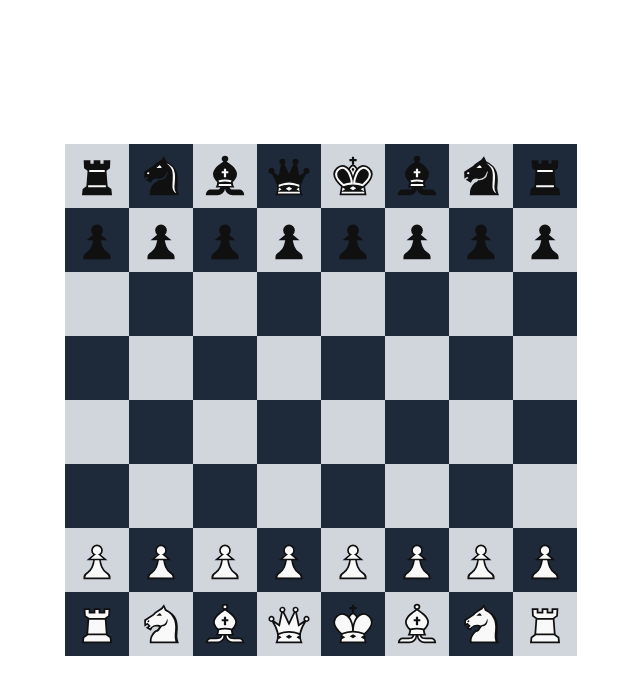
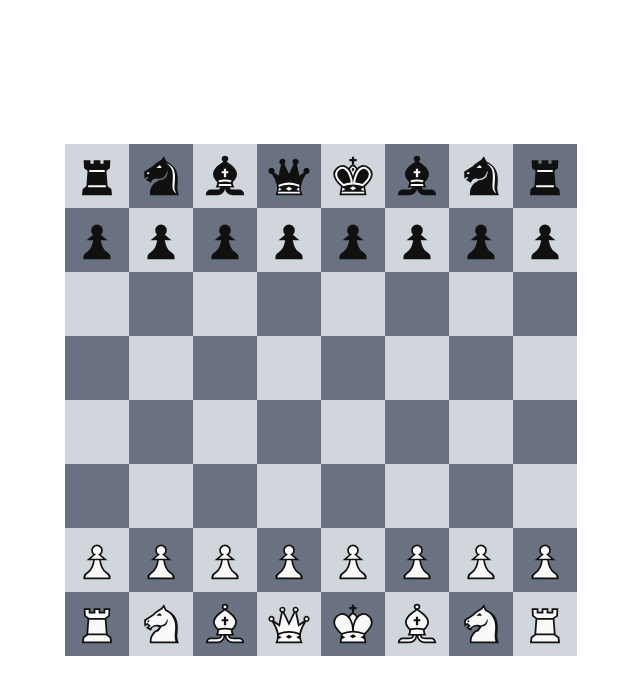
Before and after one commit to poyao0705/react-chess, a Preact app: page / in a window 1280 px wide. Shown: the top 694 px of the page, without its empty margins (319-959 px from the left). Built offline with nearby package versions, Linux system fonts and the light colour scheme.

Commit message:
feat: add valid move indicators

```diff
--- a/src/components/Board.tsx
+++ b/src/components/Board.tsx
@@ -2,7 +2,8 @@ import Tile from "./Tile";
 import { useChessGame } from "../hook/useChessGame";
 
 export default function Board() {
-  const { boardState, handleDragStart, handleDrop } = useChessGame();
+  const { boardState, validMoves, handleDragStart, handleDrop } =
+    useChessGame();
 
   return (
     <div class="grid grid-cols-8 gap-0">
@@ -12,6 +13,7 @@ export default function Board() {
           key={index}
           index={index}
           piece={boardState[index]}
+          isHighlighted={validMoves.includes(index)}
           onDragStartCallback={handleDragStart}
           onDropCallback={handleDrop}
         />
--- a/src/components/Tile.tsx
+++ b/src/components/Tile.tsx
@@ -1,6 +1,7 @@
 type TileProps = {
   index: number;
   piece?: string | null;
+  isHighlighted?: boolean;
   onClickCallback?: (index: number) => void;
   onDragStartCallback?: (index: number) => void;
   onDropCallback?: (index: number) => void;
@@ -27,19 +28,23 @@ function getPieceImage(piece: string) {
 export default function Tile({
   index,
   piece,
+  isHighlighted = false,
   onClickCallback,
   onDragStartCallback,
   onDropCallback,
 }: TileProps) {
   const isDarkTile = (index + Math.floor(index / 8)) % 2 === 1;
-  const tileColor = isDarkTile ? "bg-gray-800" : "bg-gray-300";
+  const tileColor = isDarkTile ? "bg-gray-500" : "bg-gray-300";
   return (
     <div
-      class={`w-16 h-16 ${tileColor} flex items-center justify-center`}
+      class={`w-16 h-16 ${tileColor} flex items-center justify-center relative`}
       onClick={() => onClickCallback?.(index)}
       onDragOver={(e) => e.preventDefault()}
       onDrop={() => onDropCallback?.(index)}
     >
+      {isHighlighted && (
+        <div class="absolute w-4 h-4 bg-yellow-400 rounded-full opacity-75"></div>
+      )}
       {piece && (
         <img
           src={getPieceImage(piece)}
```
